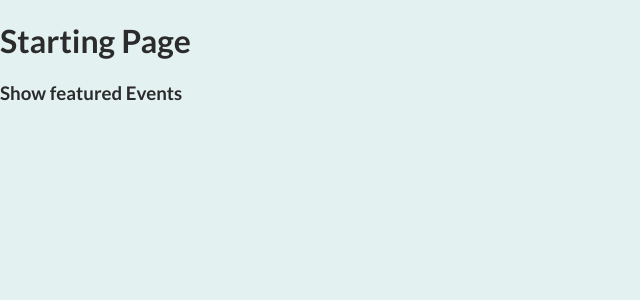
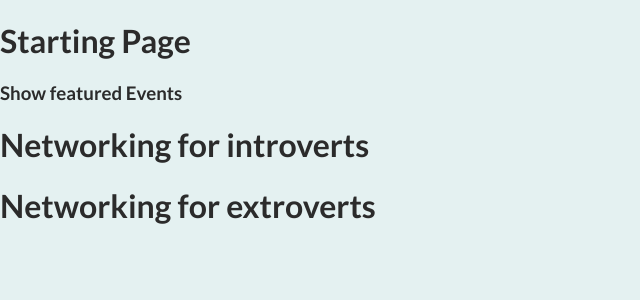
Before and after one commit to tobsirl/Nextjs, a Next.js app in the folder events-demo/: page / in a window 1280 px wide. Shown: the top 300 px of the page, without its empty margins (0-640 px from the left). Built offline with nearby package versions, Linux system fonts and the light colour scheme.

Commit message:
Added components EventList and EventItem

```diff
--- /dev/null
+++ b/events-demo/components/events/EventItem.js
@@ -0,0 +1,7 @@
+export default function EventItem({ title }) {
+  return (
+    <li>
+      <h1>{title}</h1>
+    </li>
+  );
+}
--- /dev/null
+++ b/events-demo/components/events/EventList.js
@@ -0,0 +1,13 @@
+import EventItem from './EventItem';
+
+export default function EventList(props) {
+  const { events } = props;
+  // console.log(events);
+  return (
+    <ul>
+      {events.map((event) => (
+        <EventItem {...event} />
+      ))}
+    </ul>
+  );
+}
--- a/events-demo/pages/index.js
+++ b/events-demo/pages/index.js
@@ -1,8 +1,13 @@
+import EventList from '../components/events/EventList';
+import { getFeaturedEvents } from '../dummy-data';
+
 export default function HomePage() {
+  const featuredEvents = getFeaturedEvents();
   return (
     <div>
       <h1>Starting Page</h1>
       <h3>Show featured Events</h3>
+      <EventList events={featuredEvents} />
     </div>
   );
 }
```
